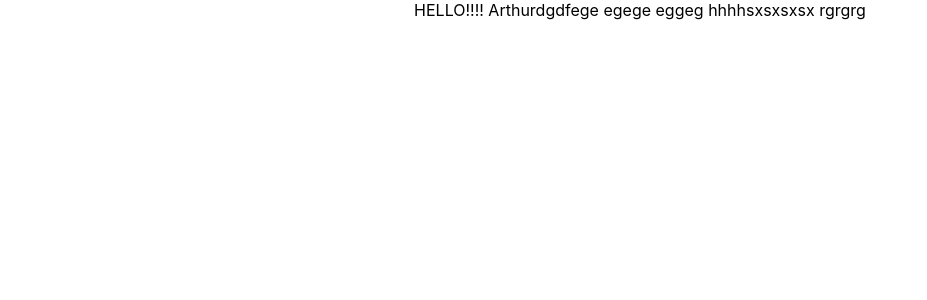
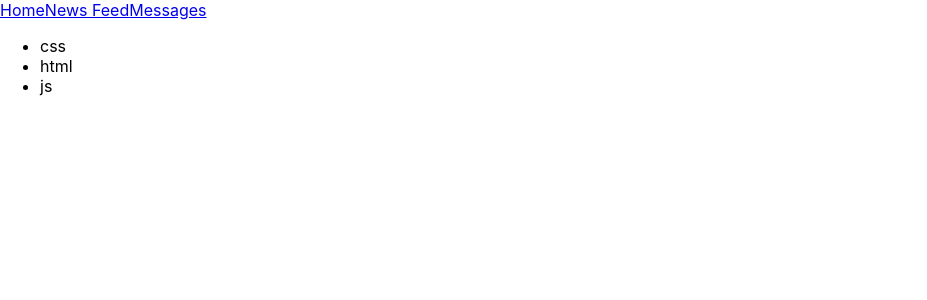
Before and after one commit to Arturp1994/Samurai_way, a React (Create React App) app: page / in a window 1280 px wide. Shown: the top 300 px of the page, without its empty margins (0-927 px from the left). Built offline with nearby package versions, Linux system fonts and the light colour scheme.

Commit message:
Header and Technologiest

```diff
--- a/src/App.tsx
+++ b/src/App.tsx
@@ -1,17 +1,15 @@
 import React from 'react';
 import './App.css';
+import Header from './Header';
+import Technologies from './Techlologies'
 
 function App() {
   return (
-    <div className="App">
-      HELLO!!!! Arthurdgdfege
-        egege
-        eggeg
-        hhhhsxsxsxsx
-        rgrgrg
+    <div>
+      <Header />
+      <Technologies />
     </div>
   );
 }
 
-
 export default App;
--- /dev/null
+++ b/src/Header.tsx
@@ -0,0 +1,13 @@
+import React from "react";
+
+function Header() {
+    return (
+        <div>
+            <a href= '#s'>Home</a>
+            <a href= '#s'>News Feed</a>
+            <a href= '#s'>Messages</a>
+        </div>
+    );
+}
+
+export default Header
--- /dev/null
+++ b/src/Techlologies.tsx
@@ -0,0 +1,15 @@
+import React from "react";
+
+function Technologies() {
+    return (
+        <div>
+            <ul>
+                <li>css</li>
+                <li>html</li>
+                <li>js</li>
+            </ul>
+        </div>
+    );
+}
+
+export default Technologies
```
